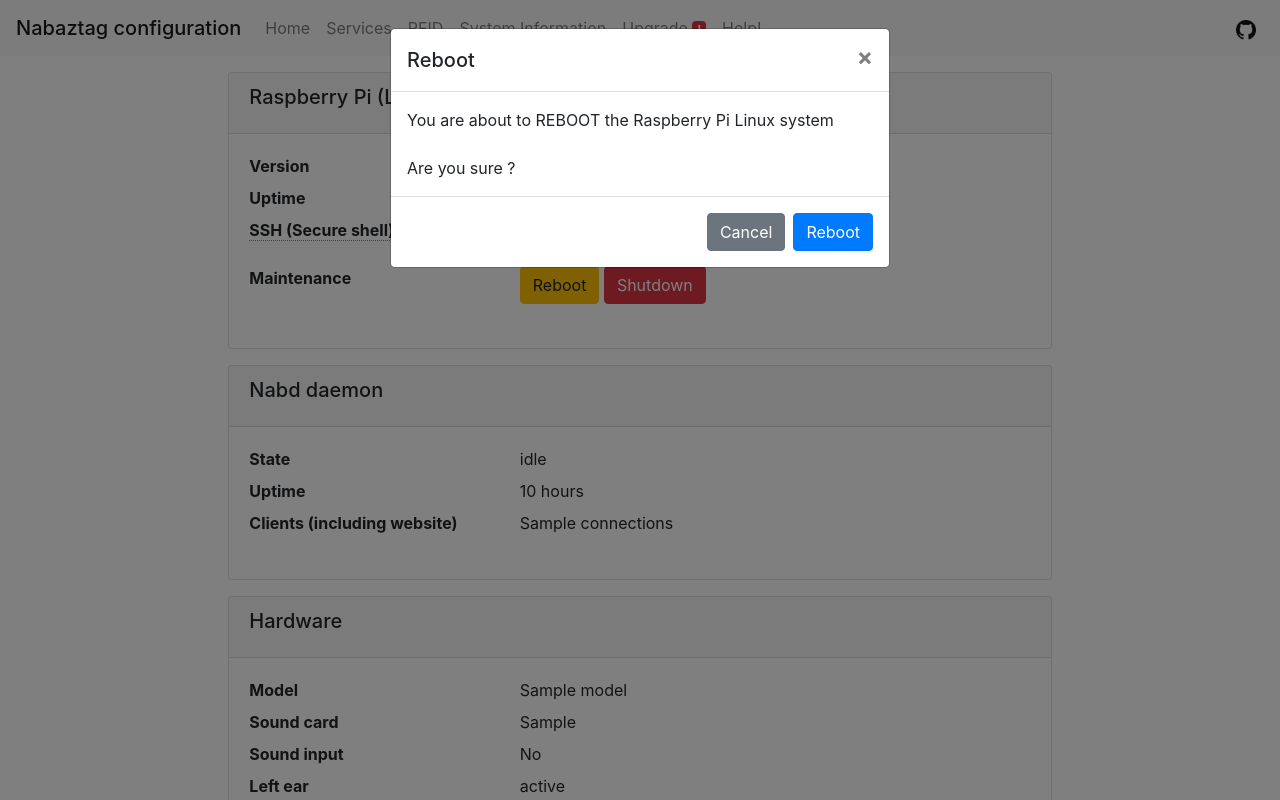
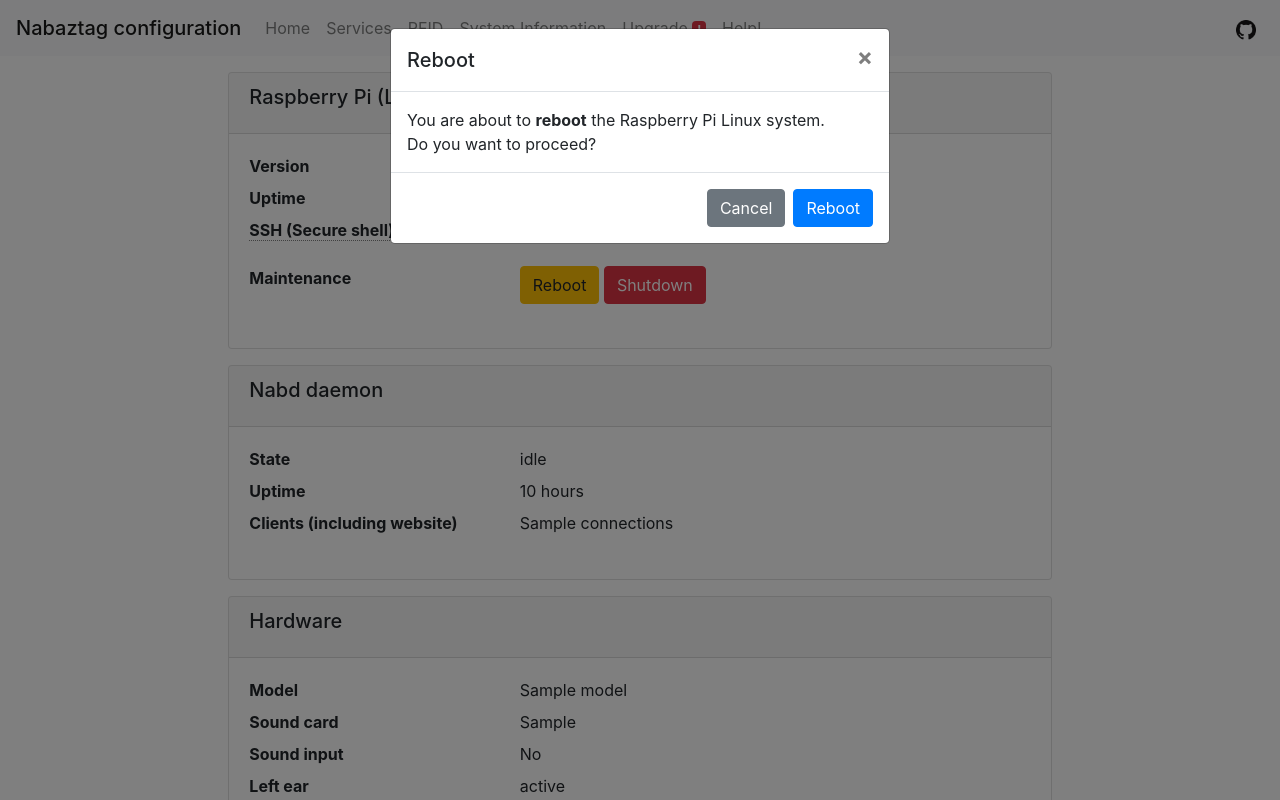
Before and after one commit to nabaztag2018/pynab, a Django app: template nabweb/templates/nabweb/system-info/index.html in a window 1280 px wide, after a click on "Reboot". Run offline with Django 3.2, Linux system fonts and the light colour scheme; the template is opened without the code that fills it: most values are stand-ins (such as "Sample title", 1, 10 or a date in 2020); style sheets or scripts are compiled from the project's sources; some libraries are stand-ins or nearby versions.

Commit message:
Cleanup nabweb reboot/shutdown messages wording.

```diff
--- a/nabweb/templates/nabweb/system-info/index.html
+++ b/nabweb/templates/nabweb/system-info/index.html
@@ -28,13 +28,13 @@
           <dl class="row" id="rebootMessageRow" style="display:none">
             <dt class="col-sm-4"></dt>
             <dd class="col-sm-8">
-              <code>{% trans "Reboot has been initiated !"%}</code>
+	    <code>{% trans "<b>Reboot is in progress!</b>"%}</code>
             </dd>
           </dl>
           <dl class="row" id="shutdownMessageRow" style="display:none">
             <dt class="col-sm-4"></dt>
             <dd class="col-sm-8">
-              <code>{% trans "Shutdown has been initiated !"%}<BR>{% trans "Please wait at least 10 seconds before unplugging the power cable"%}</code>
+	    <code>{% trans "<b>Shutdown is in progress!</b>"%}<BR>{% trans "Please wait at least 10 seconds before unplugging the power cable."%}</code>
             </dd>
           </dl>
         </div>
@@ -113,7 +113,7 @@
           </button>
         </div>
         <div class="modal-body">
-          {% trans "You are about to REBOOT the Raspberry Pi Linux system" %}<BR><BR>{% trans "Are you sure ?" %}
+		{% trans "You are about to <b>reboot</b> the Raspberry Pi Linux system." %}<BR>{% trans "Do you want to proceed?" %}
         </div>
         <div class="modal-footer">
           <button type="button" class="btn btn-secondary" data-dismiss="modal">{% trans "Cancel" %}</button>
@@ -132,7 +132,7 @@
           </button>
         </div>
         <div class="modal-body">
-          {% trans "You are about to SHUTDOWN the Raspberry Pi Linux system" %}<BR><BR>{% trans "Are you sure ?" %}
+		{% trans "You are about to <b>shutdown</b> the Raspberry Pi Linux system." %}<BR>{% trans "Do you want to proceed?" %}
         </div>
         <div class="modal-footer">
           <button type="button" class="btn btn-secondary" data-dismiss="modal">{% trans "Cancel" %}</button>
```
Also changed, not shown: nabweb/locale/fr_FR/LC_MESSAGES/django.po.
